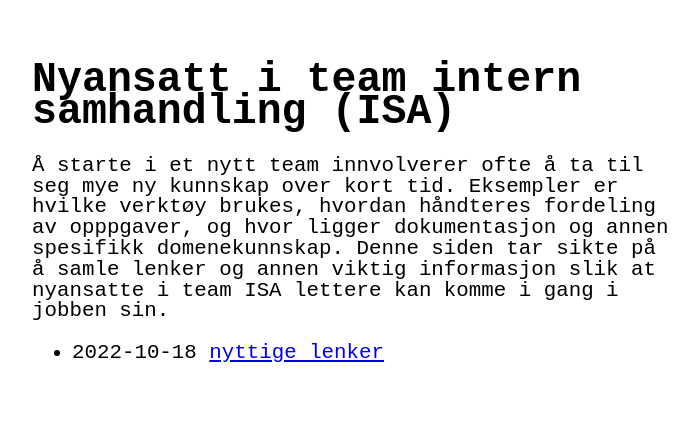
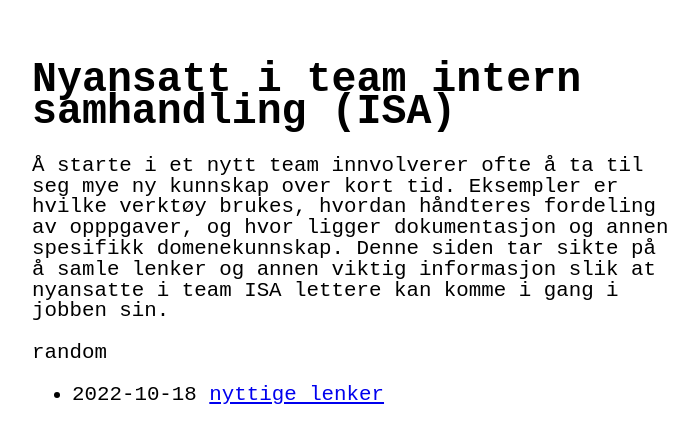
Before and after one commit to stianoverby/stianoverby.github.io, a Jekyll site: the page built from index.markdown, in a window 1280 px wide. Shown: the top 443 px of the page, without its empty margins (288-986 px from the left). Built offline with Jekyll 4.4.1, drawn with Linux system fonts in a browser that asks for light colours.

Commit message:
added theme

```diff
--- a/_config.yml
+++ b/_config.yml
@@ -30,6 +30,7 @@ url: "https://stianoverby.github.io/" # the base hostname & protocol for your si
 # twitter_username: jekyllrb
 # github_username:  jekyll
 
+content: "random"
 # Build settings
 # theme: no-style-please
 remote_theme: riggraz/no-style-please
--- a/_layouts/home.html
+++ b/_layouts/home.html
@@ -4,6 +4,7 @@ layout: default
 <header>
   <h1>{{ site.title }}</h1>
     <p>{{ site.description }}</p>
+    <p>{{ site.content }}</p>
   <ul>
     {% for post in site.posts %}
       <li>
```
